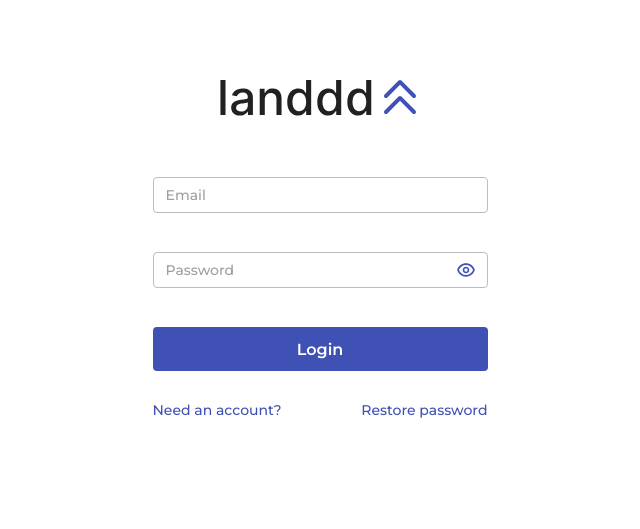
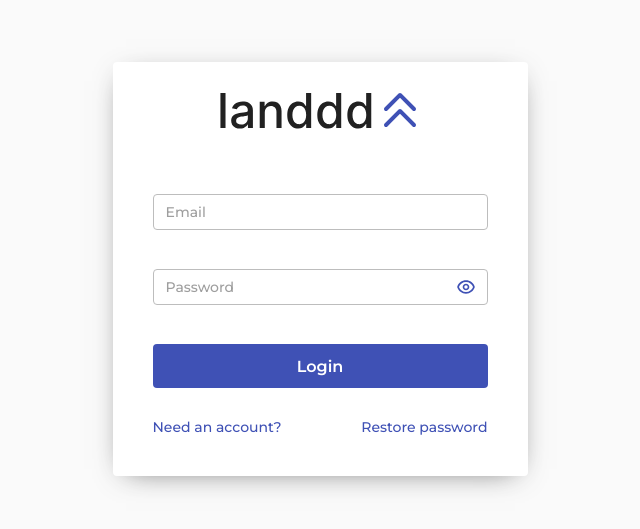
Before and after one commit to landddup/builder-fe, a React (Create React App) app: page /#/ in a window 1280 px wide. Shown: the part 131-660 px from the top of the page, without its empty margins (320-960 px from the left). Built offline with nearby package versions, Linux system fonts and the light colour scheme; what livr would draw is missing.

Commit message:
layout style changes

```diff
--- a/src/components/base/Link/index.js
+++ b/src/components/base/Link/index.js
@@ -5,21 +5,23 @@ import classNames from "classnames";
 
 import styles from "./index.module.scss";
 
-const CustomLink = ({ to, text, className }) => {
+const CustomLink = ({ to, text, className, children }) => {
   return (
     <Link to={to} className={classNames(styles.link, className)}>
       {text}
+      {children}
     </Link>
   );
 };
 
 CustomLink.propTypes = {
   to: PropTypes.string.isRequired,
-  text: PropTypes.string.isRequired,
+  text: PropTypes.string,
   className: PropTypes.string,
 };
 
 CustomLink.defaultProps = {
+  text: "",
   className: "",
 };
 
--- /dev/null
+++ b/src/components/base/Logo/index.js
@@ -0,0 +1,25 @@
+import React from "react";
+import PropTypes from "prop-types";
+
+import { ROOT } from "../../../utils/constants/routes";
+
+import CustomLink from "../Link";
+import SvgIcon from "../SvgIcon";
+
+const Logo = ({ className }) => {
+  return (
+    <CustomLink to={ROOT} className={className}>
+      <SvgIcon type="logo" />
+    </CustomLink>
+  );
+};
+
+Logo.propTypes = {
+  className: PropTypes.string,
+};
+
+Logo.defaultProps = {
+  className: "",
+};
+
+export default Logo;
--- a/src/components/layouts/AuthLayout/index.js
+++ b/src/components/layouts/AuthLayout/index.js
@@ -1,15 +1,16 @@
 import React from "react";
-
-import SvgIcon from "../../base/SvgIcon";
+import Logo from "../../base/Logo";
 
 import styles from "./index.module.scss";
 
 const AuthLayout = ({ children }) => {
   return (
     <div className={styles.container}>
-      <SvgIcon type="logo" className={styles.logo} />
+      <div className={styles.content}>
+        <Logo className={styles.logo} />
 
-      {children}
+        {children}
+      </div>
     </div>
   );
 };
--- a/src/components/layouts/AuthLayout/index.module.scss
+++ b/src/components/layouts/AuthLayout/index.module.scss
@@ -1,13 +1,34 @@
+@import "../../../styles/variables.scss";
+@import "../../../styles/mixins.scss";
+
 .container {
     width: 100vw;
     height: 100vh;
+    background-color: $gray-50;
+    display: flex;
+    justify-content: center;
+    align-items: center;
+}
+
+.content {
+    background-color: #ffffff;
     display: flex;
     flex-direction: column;
     justify-content: center;
     align-items: center;
+    padding: 20px;
+    width: 100%;
+    box-shadow: 0px 6px 28px -13px rgba($color: $gray-900, $alpha: 0.75);
 }
 
 .logo {
-    position: relative;
-    bottom: 30px;
+    margin-bottom: 30px;
 }
+
+@include mobile-base {
+    .content {
+        max-width: $mobile-base-width;
+        width: $mobile-base-width;
+        border-radius: 4px;
+    }
+}
--- a/src/components/pages/RestorePassword/index.module.scss
+++ b/src/components/pages/RestorePassword/index.module.scss
@@ -2,7 +2,6 @@
 
 .container {
     width: 100%;
-    max-width: $mobile-base-width;
     padding: 20px;
     box-sizing: border-box;
 }
--- a/src/components/pages/SignIn/index.module.scss
+++ b/src/components/pages/SignIn/index.module.scss
@@ -2,7 +2,6 @@
 
 .container {
     width: 100%;
-    max-width: $mobile-base-width;
     padding: 20px;
     box-sizing: border-box;
 }
--- a/src/components/pages/SignUp/index.module.scss
+++ b/src/components/pages/SignUp/index.module.scss
@@ -2,7 +2,6 @@
 
 .container {
     width: 100%;
-    max-width: $mobile-base-width;
     padding: 20px;
     box-sizing: border-box;
 }
--- a/src/styles/mixins.scss
+++ b/src/styles/mixins.scss
@@ -45,6 +45,18 @@
     font-weight: 900;
 }
 
+@mixin mobile-sm {
+    @media screen and (min-width: $mobile-sm-width) {
+        @content;
+    }
+}
+
+@mixin mobile-base {
+    @media screen and (min-width: $mobile-base-width) {
+        @content;
+    }
+}
+
 @mixin mobile-md {
     @media screen and (min-width: $mobile-md-width) {
         @content;
```
Also changed, not shown: src/components/base/Logo/index.module.scss (added).
